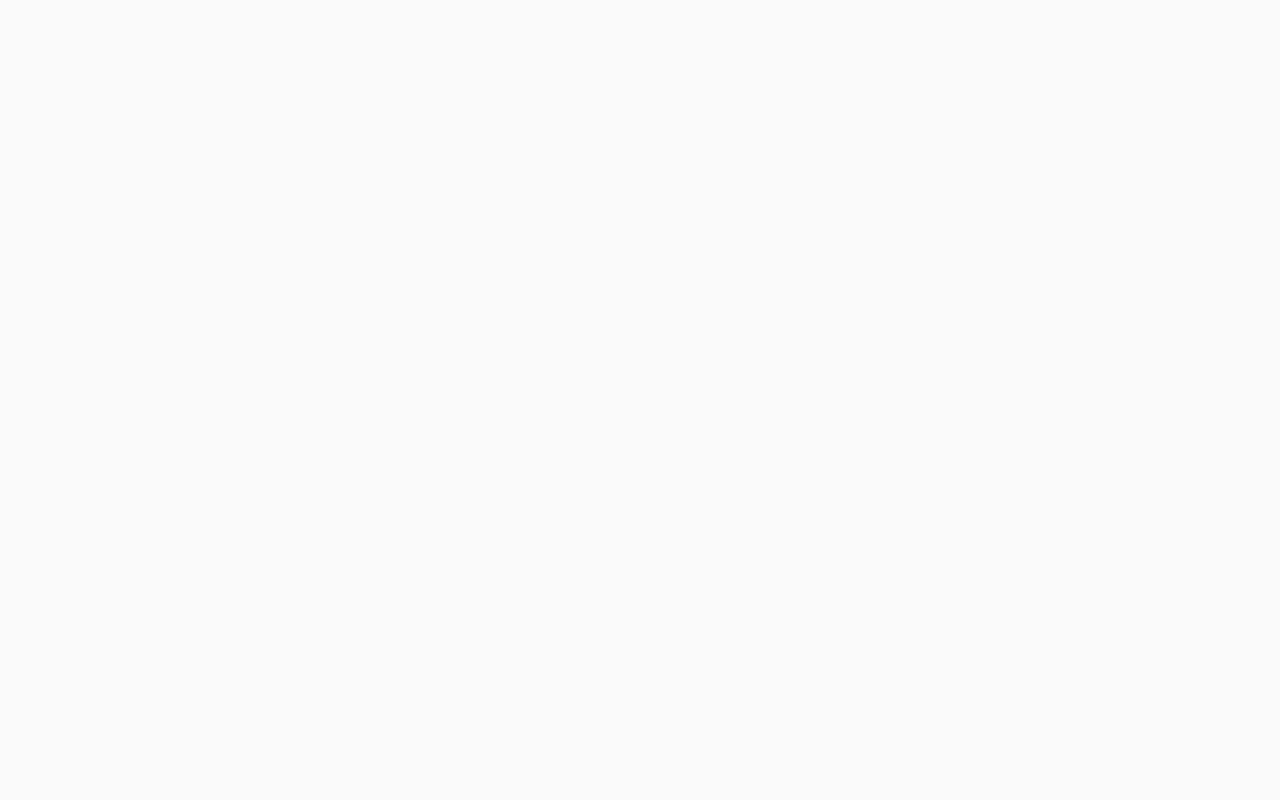
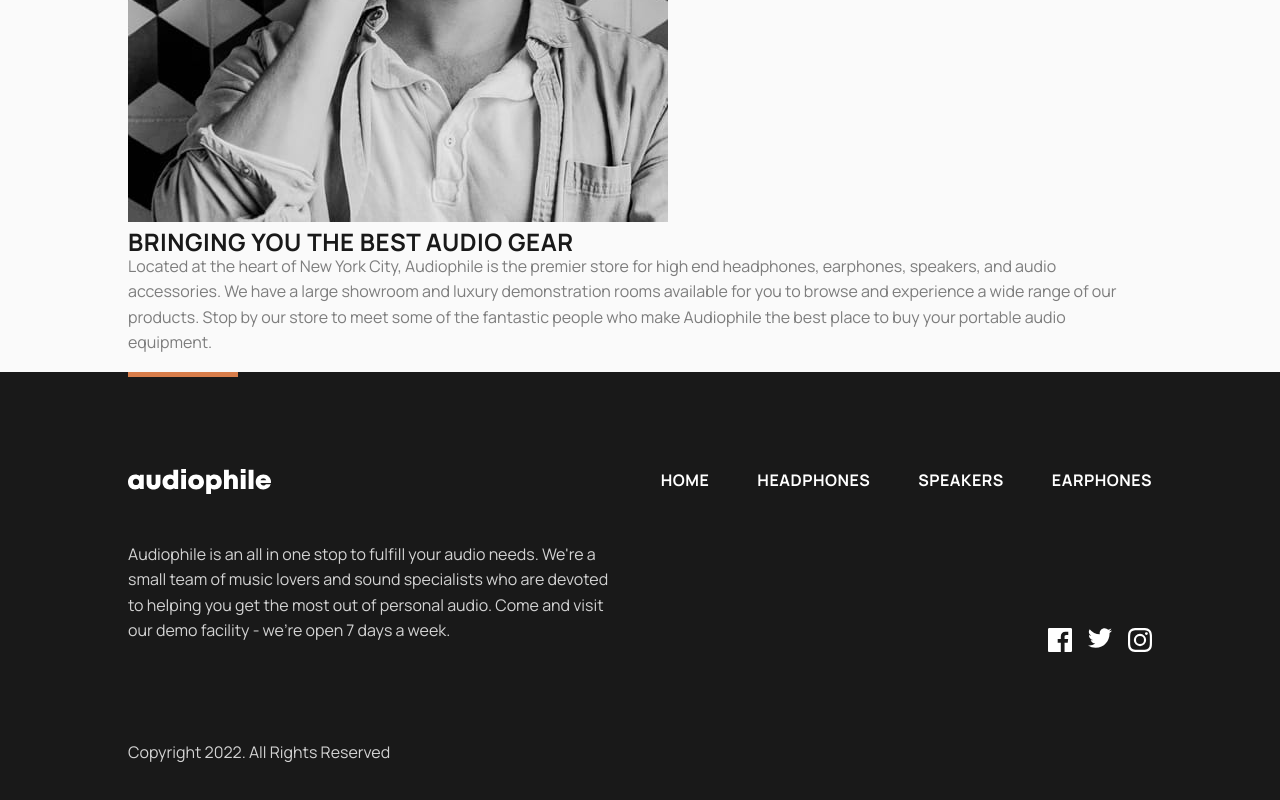
Before and after one commit to ubong-s/react-audiophile-ecommerce, a React (Create React App) app: page / in a window 1280 px wide. Shown: the part 1518-2318 px from the top of the page. Before the commit the page ends 822 px from the top, so only its background shows below. Built offline with nearby package versions, Linux system fonts and the light colour scheme.

Commit message:
completed footer component

```diff
--- a/src/components/index.js
+++ b/src/components/index.js
@@ -1,5 +1,6 @@
+import BestGear from './shared/BestGear';
 import CategoriesGrid from './shared/CategoriesGrid';
 import Footer from './shared/Footer';
 import Header from './shared/Header';
 
-export { Header, Footer, CategoriesGrid };
+export { Header, Footer, CategoriesGrid, BestGear };
--- /dev/null
+++ b/src/components/shared/BestGear.js
@@ -0,0 +1,41 @@
+const BestGear = () => {
+   return (
+      <div>
+         <div className='container'>
+            <div className='image'>
+               <img
+                  src='/assets/shared/mobile/image-best-gear.jpg'
+                  alt='Best Gear'
+                  className='mobile'
+               />
+               <img
+                  src='/assets/shared/tablet/image-best-gear.jpg'
+                  alt='Best Gear'
+                  className='tablet'
+               />
+               <img
+                  src='/assets/shared/desktop/image-best-gear.jpg'
+                  alt='Best Gear'
+                  className='desktop'
+               />
+            </div>
+            <div>
+               <h2>
+                  Bringing you the <span>best</span> audio gear
+               </h2>
+               <p>
+                  Located at the heart of New York City, Audiophile is the
+                  premier store for high end headphones, earphones, speakers,
+                  and audio accessories. We have a large showroom and luxury
+                  demonstration rooms available for you to browse and experience
+                  a wide range of our products. Stop by our store to meet some
+                  of the fantastic people who make Audiophile the best place to
+                  buy your portable audio equipment.
+               </p>
+            </div>
+         </div>
+      </div>
+   );
+};
+
+export default BestGear;
--- a/src/components/shared/CategoriesGrid.js
+++ b/src/components/shared/CategoriesGrid.js
@@ -67,7 +67,7 @@ const CategoryItem = styled.li`
       left: 0;
       width: 100%;
       height: 75%;
-      background-color: ${(props) => props.theme.light_gray};
+      background-color: ${(props) => props.theme.gray};
       border-radius: ${misc.rounded.sm};
    }
 
--- a/src/components/shared/Footer.js
+++ b/src/components/shared/Footer.js
@@ -1,5 +1,176 @@
+import styled from 'styled-components';
+import Logo from './Logo';
+import { categories } from '../../constants/menuNav';
+import { Link } from 'react-router-dom';
+import { breakpoints } from '../../styles/theme';
+import { socials } from '../../constants/socials';
+
 const Footer = () => {
-   return <div>Footer</div>;
+   return (
+      <FooterWrap>
+         <FooterInner className='container'>
+            <div className='orange-bar'></div>
+            <FooterBox>
+               <Logo />
+               <FooterNav>
+                  <li>
+                     <Link to='/'>Home</Link>
+                  </li>
+                  {categories.map((category) => (
+                     <li key={category.id}>
+                        <Link to={category.link}>{category.title}</Link>
+                     </li>
+                  ))}
+               </FooterNav>
+            </FooterBox>
+            <FooterBox>
+               <p>
+                  Audiophile is an all in one stop to fulfill your audio needs.
+                  We're a small team of music lovers and sound specialists who
+                  are devoted to helping you get the most out of personal audio.
+                  Come and visit our demo facility - we’re open 7 days a week.
+               </p>
+
+               <Social className='desktop'>
+                  {socials.map((social) => (
+                     <li key={social.id}>
+                        <a href={`https://${social.link}`}>
+                           <img src={social.image} alt={social.title} />
+                        </a>
+                     </li>
+                  ))}
+               </Social>
+            </FooterBox>
+
+            <CopyrightSocial>
+               <p>Copyright {new Date().getFullYear()}. All Rights Reserved</p>
+               <Social className='mobile'>
+                  {socials.map((social) => (
+                     <li key={social.id}>
+                        <a href={`https://${social.link}`}>
+                           <img src={social.image} alt={social.title} />
+                        </a>
+                     </li>
+                  ))}
+               </Social>
+            </CopyrightSocial>
+         </FooterInner>
+      </FooterWrap>
+   );
 };
 
 export default Footer;
+
+const FooterWrap = styled.footer`
+   background-color: ${(props) => props.theme.black};
+
+   text-align: center;
+
+   p {
+      color: ${(props) => props.theme.light_gray};
+   }
+
+   @media screen and (min-width: ${breakpoints.tablet}) {
+      text-align: left;
+   }
+`;
+const FooterInner = styled.div`
+   position: relative;
+   display: grid;
+   gap: 3rem;
+   padding: 4rem 0 2rem;
+
+   .orange-bar {
+      position: absolute;
+      top: 0;
+      left: 50%;
+      background-color: ${(props) => props.theme.accent};
+      transform: translateX(-50%);
+      height: 5px;
+      width: 110px;
+   }
+
+   @media screen and (min-width: ${breakpoints.tablet}) {
+      .orange-bar {
+         left: 0;
+
+         transform: translateX(0);
+
+         width: 110px;
+      }
+   }
+
+   @media screen and (min-width: ${breakpoints.tablet}) {
+      padding: 6rem 0 3rem;
+   }
+`;
+
+const FooterBox = styled.div`
+   display: flex;
+   flex-direction: column;
+   gap: 3rem;
+
+   @media screen and (min-width: ${breakpoints.desktop}) {
+      display: grid;
+      align-items: flex-end;
+      grid-template-columns: repeat(2, 1fr);
+   }
+`;
+
+const FooterNav = styled.ul`
+   display: flex;
+   flex-direction: column;
+   gap: 1.5rem;
+
+   li {
+      a {
+         text-transform: uppercase;
+         color: ${(props) => props.theme.white};
+         font-weight: 700;
+      }
+   }
+
+   @media screen and (min-width: ${breakpoints.tablet}) {
+      flex-direction: row;
+      gap: 3rem;
+   }
+
+   @media screen and (min-width: ${breakpoints.desktop}) {
+      justify-content: flex-end;
+   }
+`;
+
+const CopyrightSocial = styled.div`
+   display: flex;
+   flex-direction: column;
+   gap: 3rem;
+
+   @media screen and (min-width: ${breakpoints.tablet}) {
+      flex-direction: row;
+      align-items: flex-end;
+      justify-content: space-between;
+      margin-top: 2rem;
+   }
+`;
+
+const Social = styled.ul`
+   display: flex;
+   gap: 1rem;
+   justify-content: center;
+
+   &.desktop {
+      display: none;
+   }
+
+   @media screen and (min-width: ${breakpoints.desktop}) {
+      justify-content: flex-end;
+
+      &.mobile {
+         display: none;
+      }
+
+      &.desktop {
+         display: flex;
+      }
+   }
+`;
--- a/src/components/shared/Header/MobileNav.js
+++ b/src/components/shared/Header/MobileNav.js
@@ -7,11 +7,14 @@ const MobileNav = () => {
    const { menuOpen } = useSelector((state) => state.global);
 
    return (
-      <MobileNavWrap className={menuOpen ? 'active' : null}>
-         <div className='container'>
-            <CategoriesGrid click='true' />
-         </div>
-      </MobileNavWrap>
+      <>
+         <MobileNavWrap className={menuOpen ? 'active' : null}>
+            <div className='container'>
+               <CategoriesGrid click='true' />
+            </div>
+         </MobileNavWrap>
+         {/* <Overlay></Overlay> */}
+      </>
    );
 };
 
@@ -26,14 +29,19 @@ const MobileNavWrap = styled.nav`
    background-color: ${(props) => props.theme.white};
    border-bottom-left-radius: ${misc.rounded.sm};
    border-bottom-right-radius: ${misc.rounded.sm};
-   transform: translateX(-100vw);
+   transform: translateX(-100vw) scale(0);
+   transform-origin: left top;
+   opacity: 0;
    transition: ${misc.transition.linear};
+   z-index: 1000;
 
    &.active {
-      transform: translateX(0);
+      opacity: 1;
+      transform: translateX(0) scale(1);
    }
 
    @media screen and (min-width: ${breakpoints.tablet}) {
+      transform-origin: top;
       transform: translateX(0);
       transform: translateY(-100vh);
 
@@ -45,3 +53,13 @@ const MobileNavWrap = styled.nav`
       display: none;
    }
 `;
+
+const Overlay = styled.div`
+   position: absolute;
+   left: 0;
+   top: 80px;
+   width: 100%;
+   height: 100%;
+   background-color: red;
+   z-index: 2000;
+`;
--- /dev/null
+++ b/src/constants/socials.js
@@ -0,0 +1,20 @@
+export const socials = [
+   {
+      id: 1,
+      name: 'facebook',
+      link: 'www.facebook.com',
+      image: '/assets/shared/desktop/icon-facebook.svg',
+   },
+   {
+      id: 2,
+      name: 'twitter',
+      link: 'www.twitter.com',
+      image: '/assets/shared/desktop/icon-twitter.svg',
+   },
+   {
+      id: 3,
+      name: 'instagram',
+      link: 'www.instagram.com',
+      image: '/assets/shared/desktop/icon-instagram.svg',
+   },
+];
--- a/src/index.js
+++ b/src/index.js
@@ -12,7 +12,6 @@ root.render(
       <Provider store={store}>
          <App />
       </Provider>
-      ,
    </React.StrictMode>
 );
 
--- a/src/pages/index.js
+++ b/src/pages/index.js
@@ -1,7 +1,12 @@
 import React from 'react';
+import { BestGear } from '../components';
 
 const HomePage = () => {
-   return <div>HomePage</div>;
+   return (
+      <>
+         <BestGear />
+      </>
+   );
 };
 
 export default HomePage;
--- a/src/styles/theme.js
+++ b/src/styles/theme.js
@@ -46,8 +46,8 @@ const misc = {
    },
 
    transition: {
-      ease: 'all 0.3s ease-in-out',
-      linear: 'all 0.3s linear',
+      ease: 'all 0.5s ease-in-out',
+      linear: 'all 0.5s linear',
    },
 };
 
```
